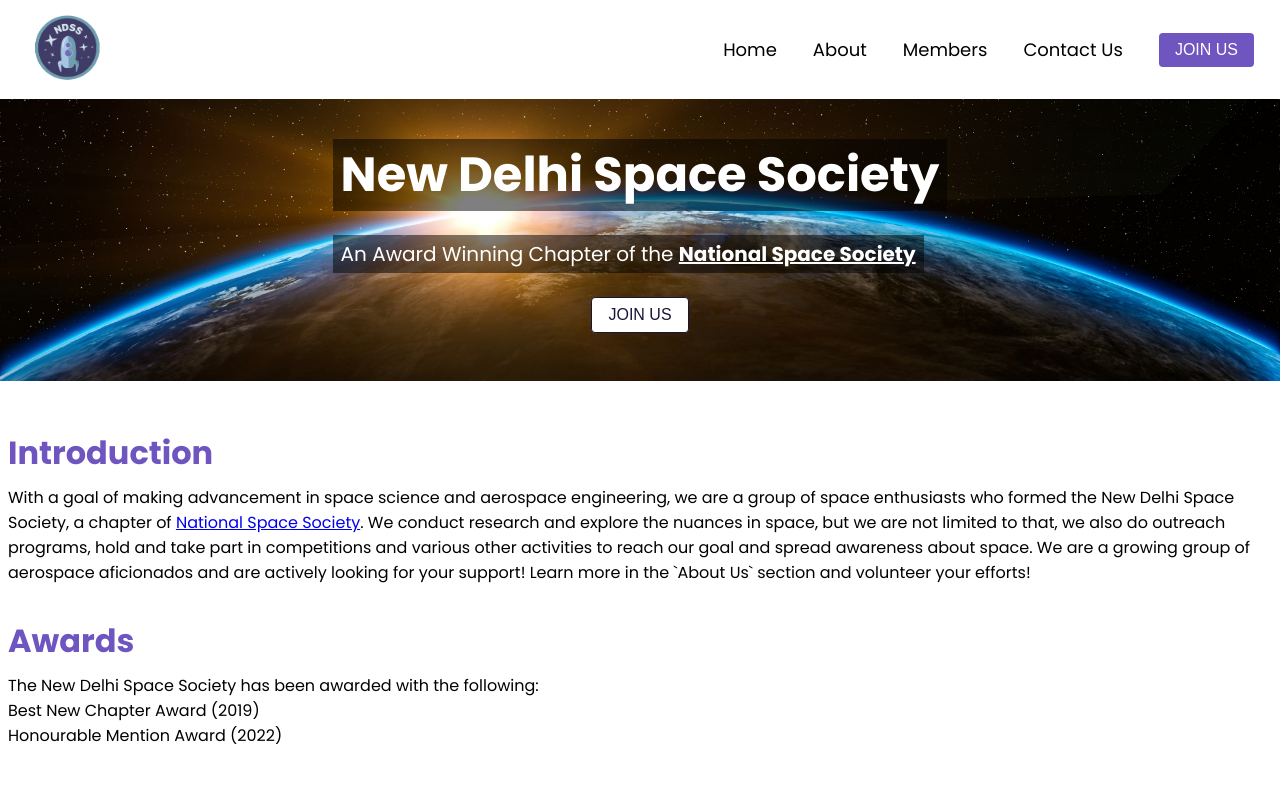
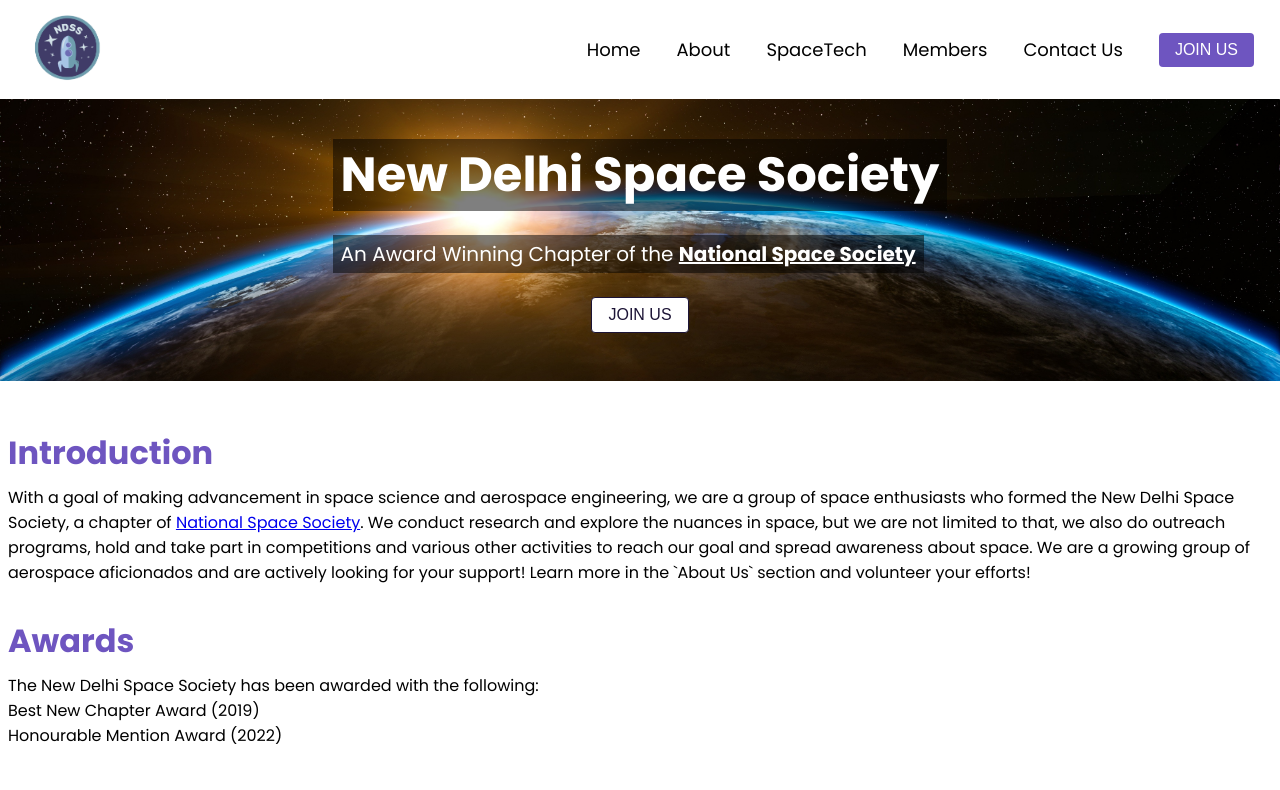
Before and after one commit to New-Delhi-Space-Society/new-delhi-space-society.github.io, a Next.js app: page / in a window 1280 px wide. Shown: the top 790 px of the page. Built offline with nearby package versions, Linux system fonts and the light colour scheme.

Commit message:
add spacetech navbar

```diff
--- a/components/Navbar.tsx
+++ b/components/Navbar.tsx
@@ -21,6 +21,10 @@ const navLinks: NavbarLink[] = [
   {
     to: "/about",
     text: "About",
+  },
+  {
+    to: "/spacetech",
+    text: "SpaceTech",
   },
   {
     to: "/members",
```
